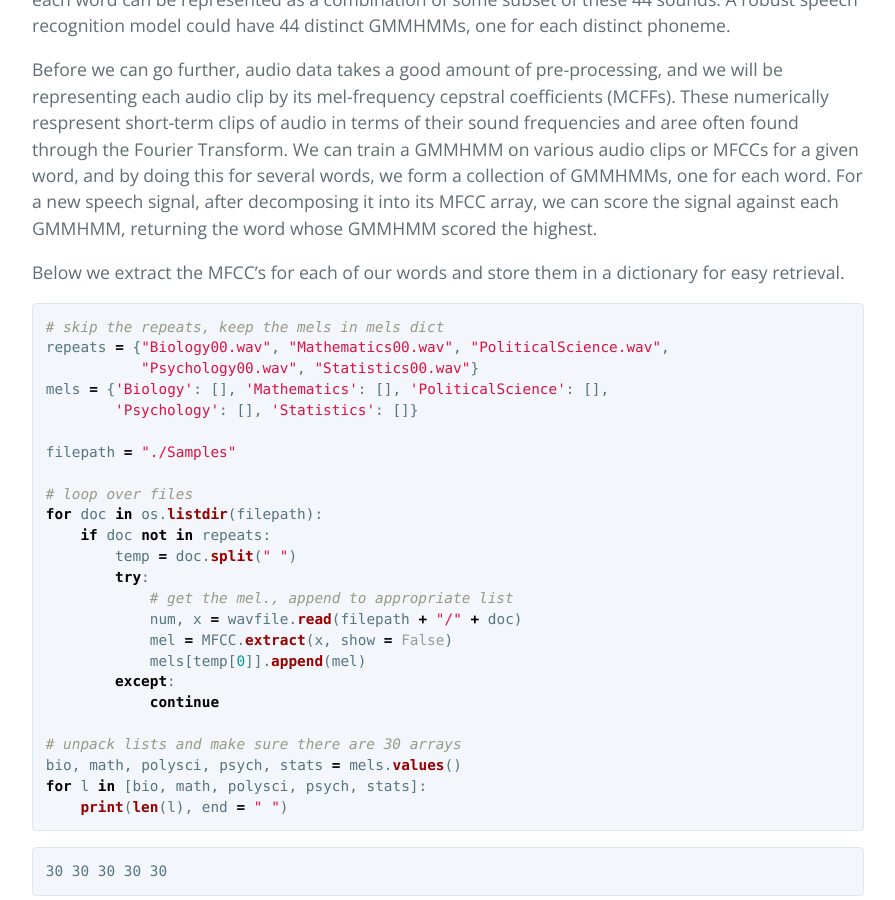
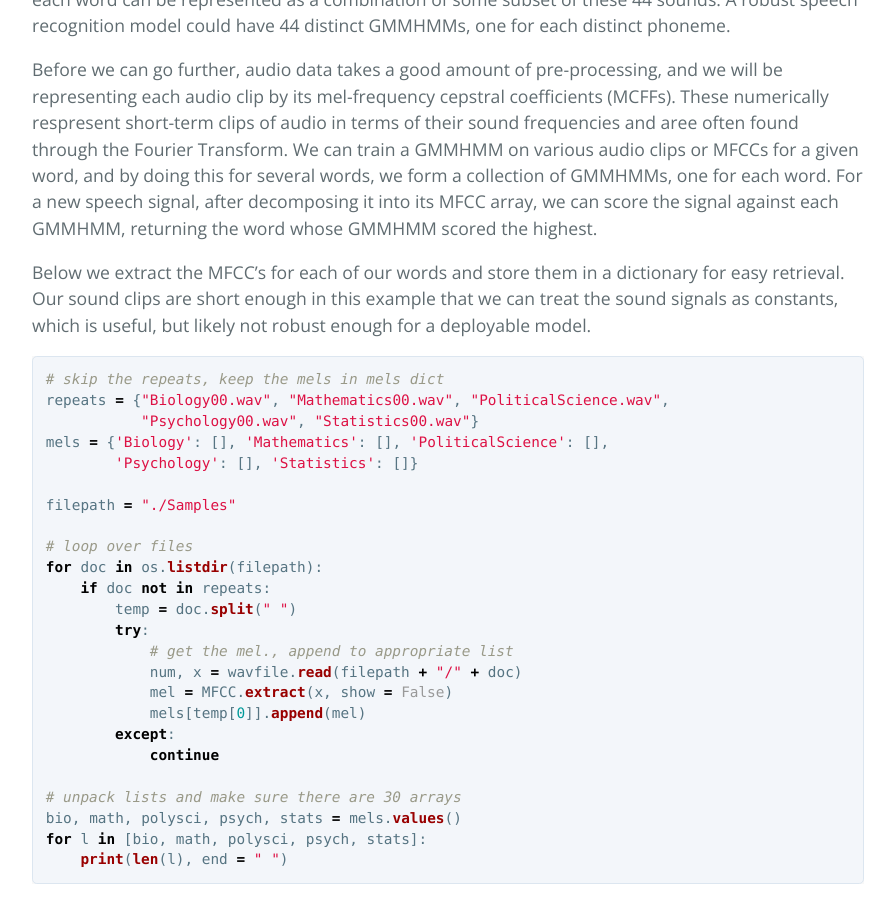
Before and after one commit to walkerhughes/portfolio, a Jekyll site: the page built from speech_recognition.md, in a window 1280 px wide and 900 px high, scrolled down 1806 px. Shown: the whole window, without its empty margins (192-1087 px from the left). Built offline with Jekyll 4.4.1, drawn with Linux system fonts in a browser that asks for light colours; formulas are drawn with MathJax 3; our own code applies the rules of GitHub Pages for plain Markdown files.

Commit message:
Update speech_recognition.md

````diff
--- a/speech_recognition.md
+++ b/speech_recognition.md
@@ -70,7 +70,7 @@ of GMMHMMs, one for each word. For a new speech signal, after decomposing it
 into its MFCC array, we can score the signal against each GMMHMM, returning the word whose
 GMMHMM scored the highest.
 
-Below we extract the MFCC's for each of our words and store them in a dictionary for easy retrieval.
+Below we extract the MFCC's for each of our words and store them in a dictionary for easy retrieval. Our sound clips are short enough in this example that we can treat the sound signals as constants, which is useful, but likely not robust enough for a deployable model.
 
 ```python
 # skip the repeats, keep the mels in mels dict
````
